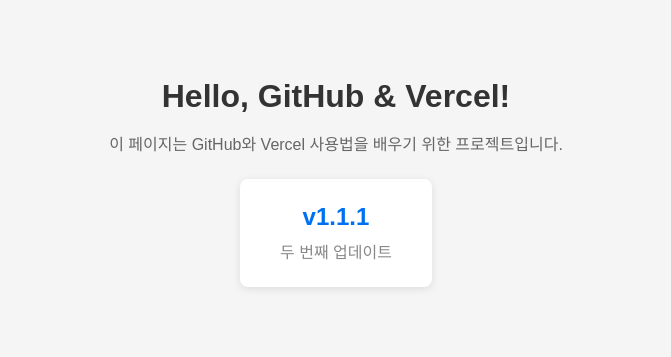
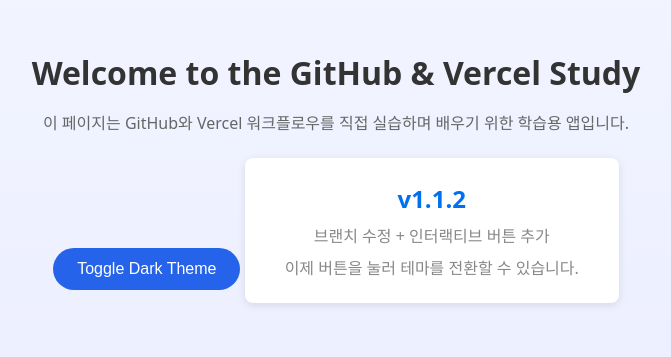
Before and after one commit to awbs33/vercel_github_study, a plain HTML site: page index.html in a window 1280 px wide. Shown: the part 218-575 px from the top of the page, without its empty margins (304-975 px from the left). Drawn offline with Linux system fonts and the light colour scheme.

Commit message:
feat: update homepage content, styles, and theme toggle

```diff
--- a/app.js
+++ b/app.js
@@ -1 +1,11 @@
-console.log("앱 시작!");
+console.log("앱 시작! feature/update-homepage 브랜치에서 실행됩니다.");
+
+const themeBtn = document.getElementById("themeBtn");
+if (themeBtn) {
+  themeBtn.addEventListener("click", () => {
+    document.body.classList.toggle("dark");
+    const isDark = document.body.classList.contains("dark");
+    console.log(`테마 전환: ${isDark ? "다크" : "라이트"}`);
+    themeBtn.textContent = isDark ? "Toggle Light Theme" : "Toggle Dark Theme";
+  });
+}
--- a/index.html
+++ b/index.html
@@ -8,11 +8,13 @@
 </head>
 <body>
   <div class="container">
-    <h1>Hello, GitHub & Vercel!</h1>
-    <p>이 페이지는 GitHub와 Vercel 사용법을 배우기 위한 프로젝트입니다.</p>
+    <h1>Welcome to the GitHub & Vercel Study</h1>
+    <p>이 페이지는 GitHub와 Vercel 워크플로우를 직접 실습하며 배우기 위한 학습용 앱입니다.</p>
+    <button id="themeBtn" class="primary-btn">Toggle Dark Theme</button>
     <div class="card">
-      <h2>v1.1.1</h2>
-      <p>두 번째 업데이트</p>
+      <h2>v1.1.2</h2>
+      <p>브랜치 수정 + 인터랙티브 버튼 추가</p>
+      <p class="note">이제 버튼을 눌러 테마를 전환할 수 있습니다.</p>
     </div>
   </div>
   <script src="app.js"></script>
--- a/style.css
+++ b/style.css
@@ -5,12 +5,19 @@
 }
 
 body {
-  font-family: sans-serif;
-  background: #f5f5f5;
+  font-family: system-ui, -apple-system, BlinkMacSystemFont, "Segoe UI", sans-serif;
+  background: linear-gradient(180deg, #f5f7ff 0%, #e9ecff 100%);
+  color: #333;
   display: flex;
   justify-content: center;
   align-items: center;
   min-height: 100vh;
+  transition: background 0.3s ease, color 0.3s ease;
+}
+
+body.dark {
+  background: #111827;
+  color: #f8fafc;
 }
 
 .container {
@@ -46,3 +53,39 @@
   margin: 8px 0 0;
   color: #888;
 }
+
+.primary-btn {
+  display: inline-block;
+  margin: 18px 0 24px;
+  padding: 12px 24px;
+  border: none;
+  border-radius: 999px;
+  background: #2563eb;
+  color: white;
+  font-size: 1rem;
+  cursor: pointer;
+  transition: transform 0.2s ease, background 0.2s ease;
+}
+
+.primary-btn:hover {
+  transform: translateY(-2px);
+  background: #1d4ed8;
+}
+
+.note {
+  margin-top: 16px;
+  color: #52525b;
+}
+
+body.dark .card {
+  background: #1f2937;
+  box-shadow: 0 12px 30px rgba(0, 0, 0, 0.35);
+}
+
+body.dark .note {
+  color: #d1d5db;
+}
+
+body.dark .primary-btn {
+  background: #4f46e5;
+}
```
